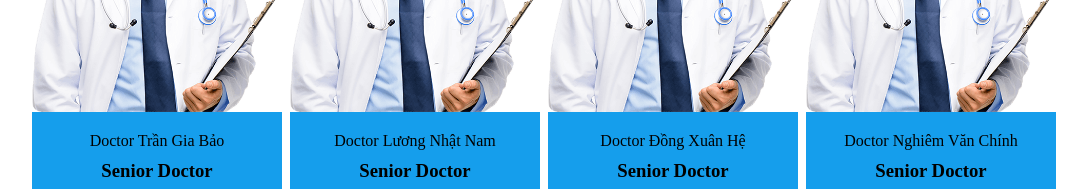
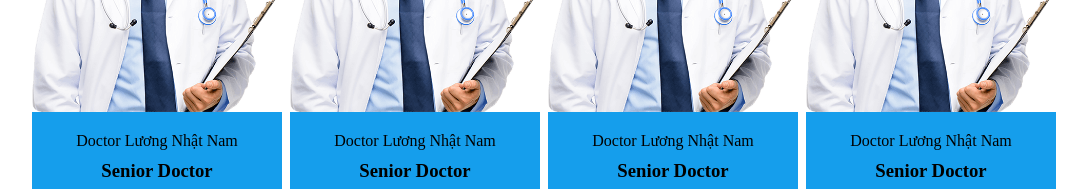
Before and after one commit to 3tlus/sem1, a plain HTML site: page index.html in a window 1280 px wide. Shown: the part 2500-2689 px from the top of the page, without its empty margins (96-1183 px from the left). Drawn offline with Linux system fonts and the light colour scheme; files whose address does not match are found by name.

Commit message:
Update index.html

```diff
--- a/index.html
+++ b/index.html
@@ -298,7 +298,7 @@
                         <div class="infor-content4">
                             <div class=""><img src="img/doctor-img2.png" alt="" width="250px"></div>
                             <div class="discrip">
-                                <div class="">Doctor Trần Gia Bảo</div>
+                                <div class="">Doctor Lương Nhật Nam</div>
                                 <h3>Senior Doctor</h3>
                                 <span class=""><i class="fa-brands fa-invision"></i></span>
                                 <span class=""></i><i class="fa-brands fa-facebook"></i></span>
@@ -318,7 +318,7 @@
                         <div class="infor-content4">
                             <div class=""><img src="img/doctor-img2.png" alt="" width="250px"></div>
                             <div class="discrip">
-                                <div class="">Doctor Đồng Xuân Hệ</div>
+                                <div class="">Doctor Lương Nhật Nam</div>
                                 <h3>Senior Doctor</h3>
                                 <span class=""><i class="fa-brands fa-invision"></i></span>
                                 <span class=""></i><i class="fa-brands fa-facebook"></i></span>
@@ -328,7 +328,7 @@
                         <div class="infor-content4">
                             <div class=""><img src="img/doctor-img2.png" alt="" width="250px"></div>
                             <div class="discrip">
-                                <div class="">Doctor Nghiêm Văn Chính</div>
+                                <div class="">Doctor Lương Nhật Nam</div>
                                 <h3>Senior Doctor</h3>
                                 <span class=""><i class="fa-brands fa-invision"></i></span>
                                 <span class=""></i><i class="fa-brands fa-facebook"></i></span>
```
